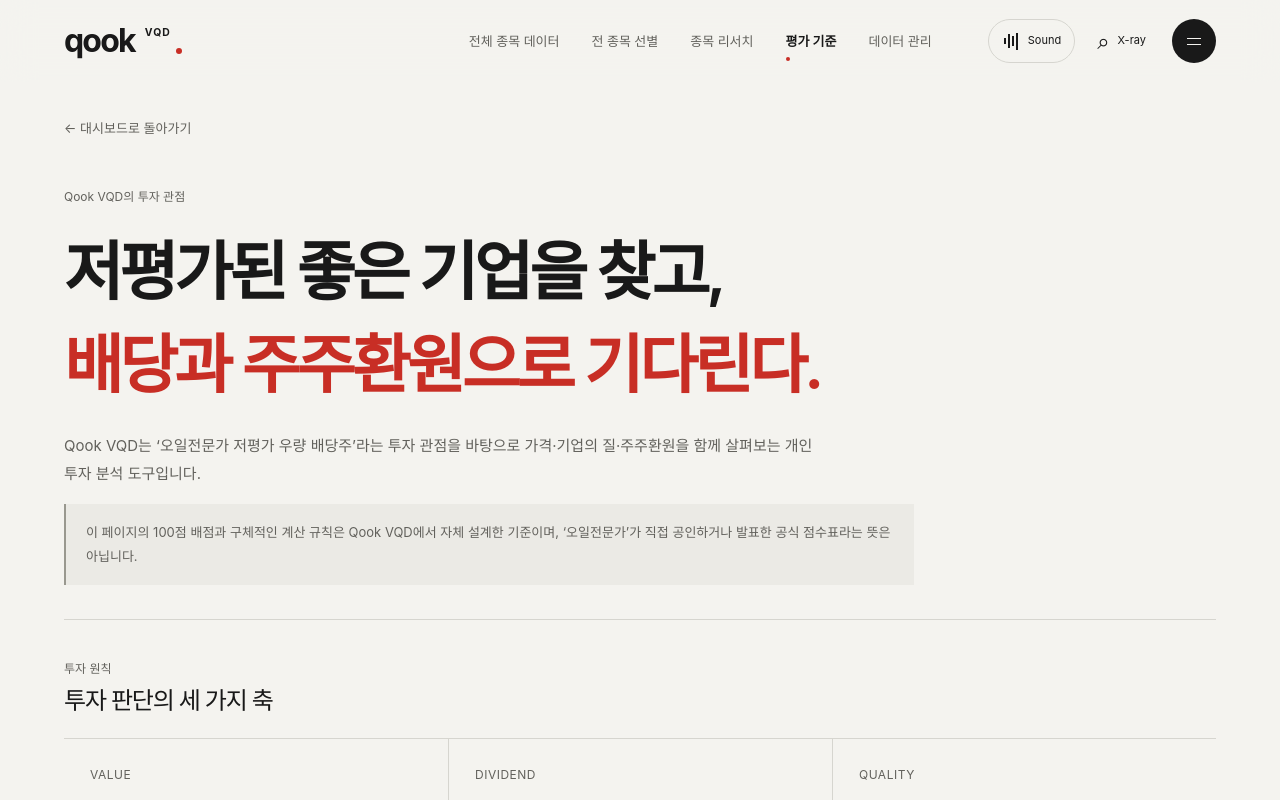
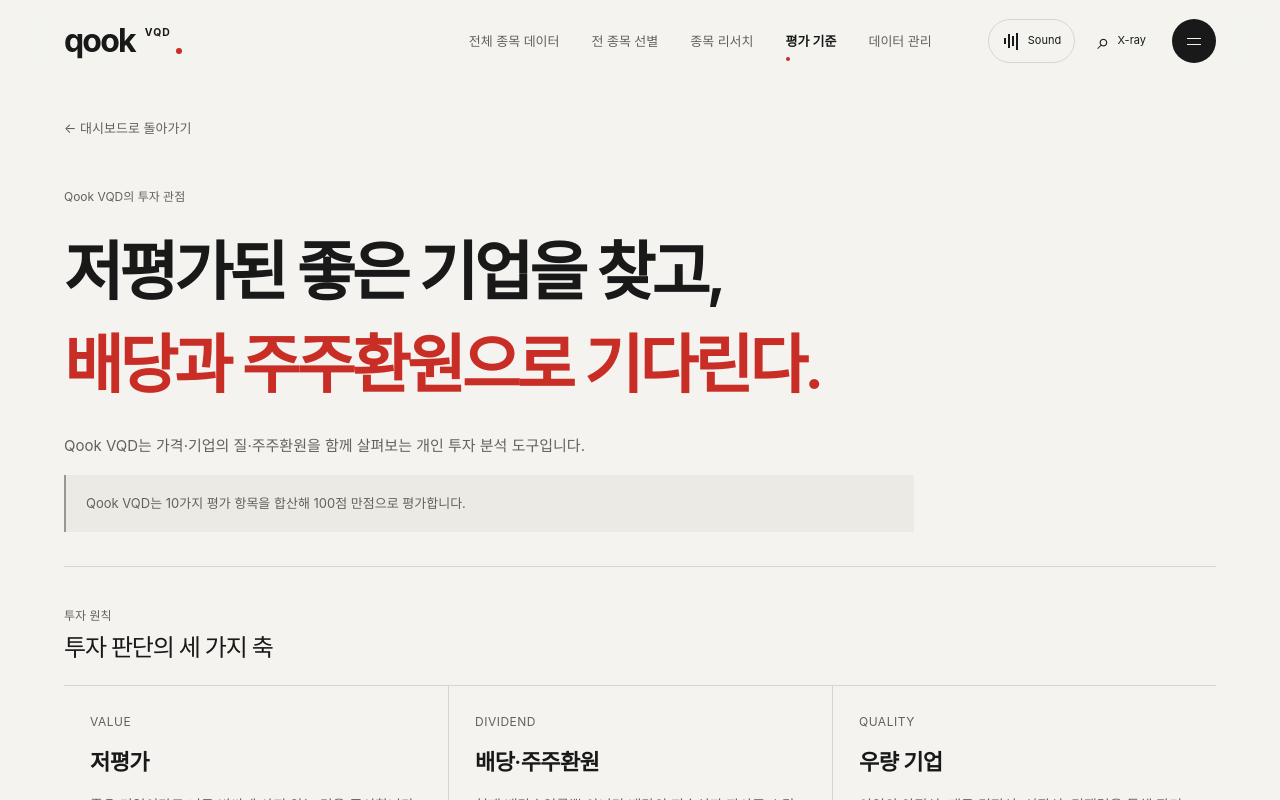
Before and after one commit to qooklab/qook-vqd, a Next.js app: page /methodology in a window 1280 px wide. Shown: the top 800 px of the page. Built offline with nearby package versions, Linux system fonts and the light colour scheme.

Commit message:
Remove external attribution from methodology page

```diff
--- a/app/methodology/page.tsx
+++ b/app/methodology/page.tsx
@@ -4,7 +4,7 @@ import { criteria } from "@/lib/stocks";
 export const metadata = {
   title: "분석 철학과 평가 기준 | Qook VQD",
   description:
-    "오일전문가 저평가 우량 배당주 관점으로 설계한 Qook VQD의 10가지 평가 기준과 점수 해석 안내",
+    "Qook VQD의 저평가·기업의 질·주주환원을 살펴보는 10가지 평가 기준과 점수 해석 안내",
 };
 const groups = [
   {
@@ -54,13 +54,10 @@ export default function Methodology() {
             <span>배당과 주주환원으로 기다린다.</span>
           </h1>
           <p>
-            Qook VQD는 ‘오일전문가 저평가 우량 배당주’라는 투자 관점을 바탕으로
-            가격·기업의 질·주주환원을 함께 살펴보는 개인 투자 분석 도구입니다.
+            Qook VQD는 가격·기업의 질·주주환원을 함께 살펴보는 개인 투자 분석 도구입니다.
           </p>
           <div className="method-note">
-            이 페이지의 100점 배점과 구체적인 계산 규칙은 Qook VQD에서 자체
-            설계한 기준이며, ‘오일전문가’가 직접 공인하거나 발표한 공식
-            점수표라는 뜻은 아닙니다.
+            Qook VQD는 10가지 평가 항목을 합산해 100점 만점으로 평가합니다.
           </div>
         </section>
         <section className="method-section">
```
